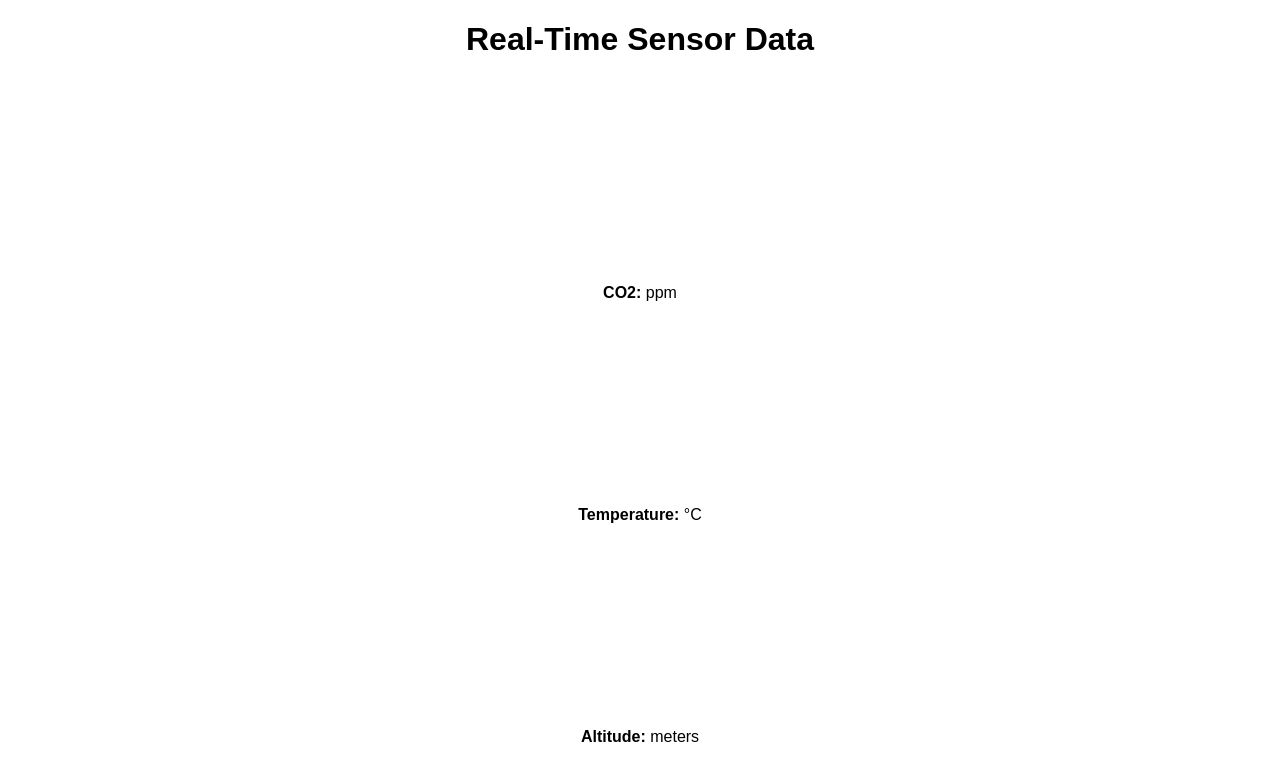
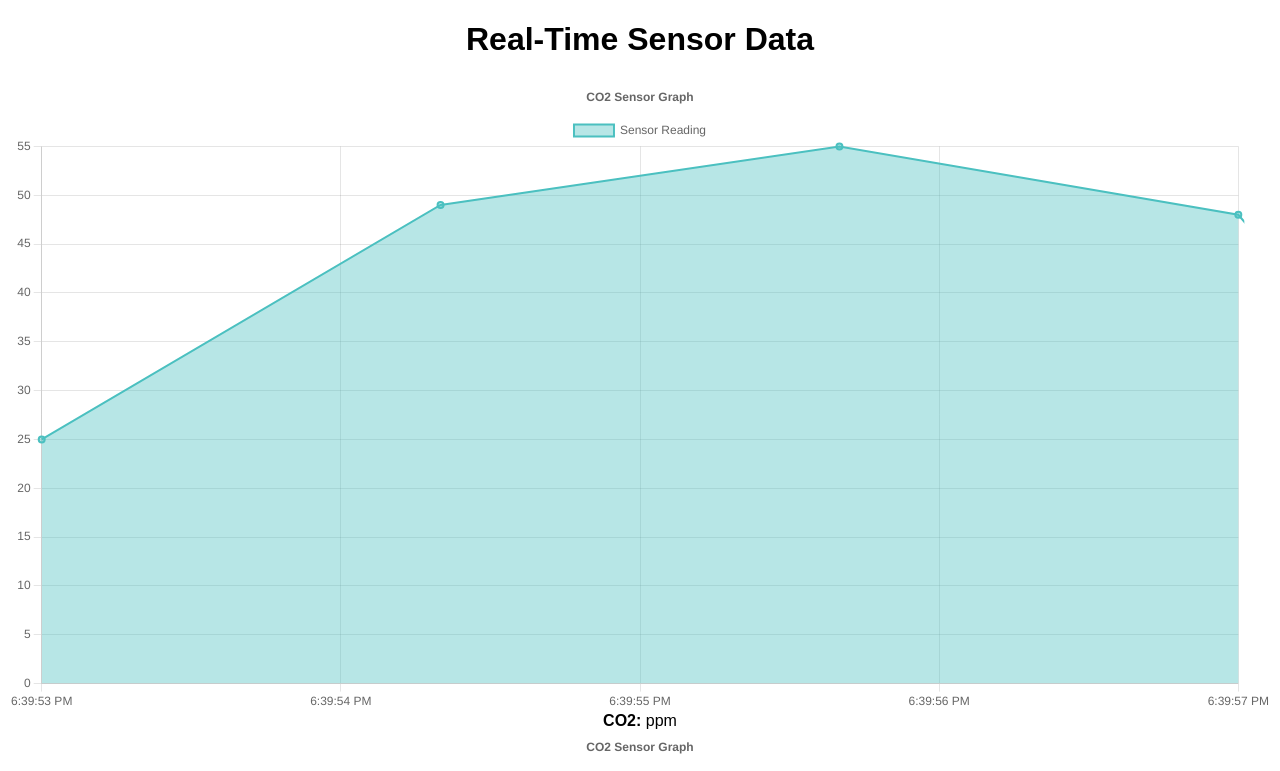
Before and after one commit to stdys777/web_hackathon, a plain HTML site: page index.html in a window 1280 px wide. Shown: the top 771 px of the page. Drawn offline with nearby package versions, Linux system fonts and the light colour scheme.

Commit message:
Add files via upload

```diff
--- /dev/null
+++ b/charts.js
@@ -0,0 +1,82 @@
+function drawCustomGraph(canvasID) {
+    const ctx = document.getElementById(canvasID).getContext('2d');
+
+    const initialLabels = [];
+    const initialData = [];
+
+    const chartData = {
+      labels: initialLabels,
+      datasets: [{
+        label: 'Sensor Reading',
+        backgroundColor: 'rgba(75, 192, 192, 0.4)',
+        borderColor: 'rgba(75, 192, 192, 1)',
+        borderWidth: 2,
+        data: initialData,
+        fill: true
+      }]
+    };
+
+    const config = {
+      type: 'line',
+      data: chartData,
+      options: {
+        responsive: true,
+
+        plugins: {
+          title: {
+            display: true,
+            text: 'CO2 Sensor Graph'
+          }
+        },
+        tooltip: {
+            callbacks: {
+                label: function(context) {
+                    return 'Value: ' + context.parsed.y
+                }
+            }
+        },
+        scales: {
+          y: {
+            beginAtZero: true,
+            ticks: {
+              stepSize: 5
+            }
+          }
+        }
+      }
+    };
+
+    const myChart = new Chart(ctx, config);
+
+    function addData(label, data) {
+      myChart.data.labels.push(label);
+      myChart.data.datasets.forEach((dataset) => {
+        dataset.data.push(data);
+      });
+
+      const maxDataPoints = 20;
+      if (myChart.data.labels.length > maxDataPoints) {
+        myChart.data.labels.shift();
+        myChart.data.datasets.forEach((dataset) => {
+          dataset.data.shift();
+        });
+      }
+
+      myChart.update();
+    }
+
+    setInterval(() => {
+      const now = new Date();
+      const newLabel = now.toLocaleTimeString();
+      if(canvasID == 'co2-graph'){
+        const newValue = Math.floor(Math.random() * 60);
+        addData(newLabel, newValue);
+      } else if(canvasID == 'temp-graph'){
+        const newValue = Math.floor(Math.random() * 80);
+        addData(newLabel, newValue);
+      } else if(canvasID == 'alt-graph'){
+        const newValue = Math.floor(Math.random() * 20);
+        addData(newLabel, newValue);
+      }
+    }, 1000); //updates every second
+}
--- a/index.html
+++ b/index.html
@@ -39,5 +39,15 @@
       <strong>Altitude: </strong><span id="alt"></span> meters
     </div>
   </div>
+
+  <!-- Include charts.js script -->
+  <script src="https://cdn.jsdelivr.net/npm/chart.js"></script>
+  <!-- Include our charts.js file -->
+  <script src="charts.js"></script>
+  <script>
+    drawCustomGraph('co2-graph');
+    drawCustomGraph('temp-graph');
+    drawCustomGraph('alt-graph');
+  </script>
 </body>
 </html>
```
